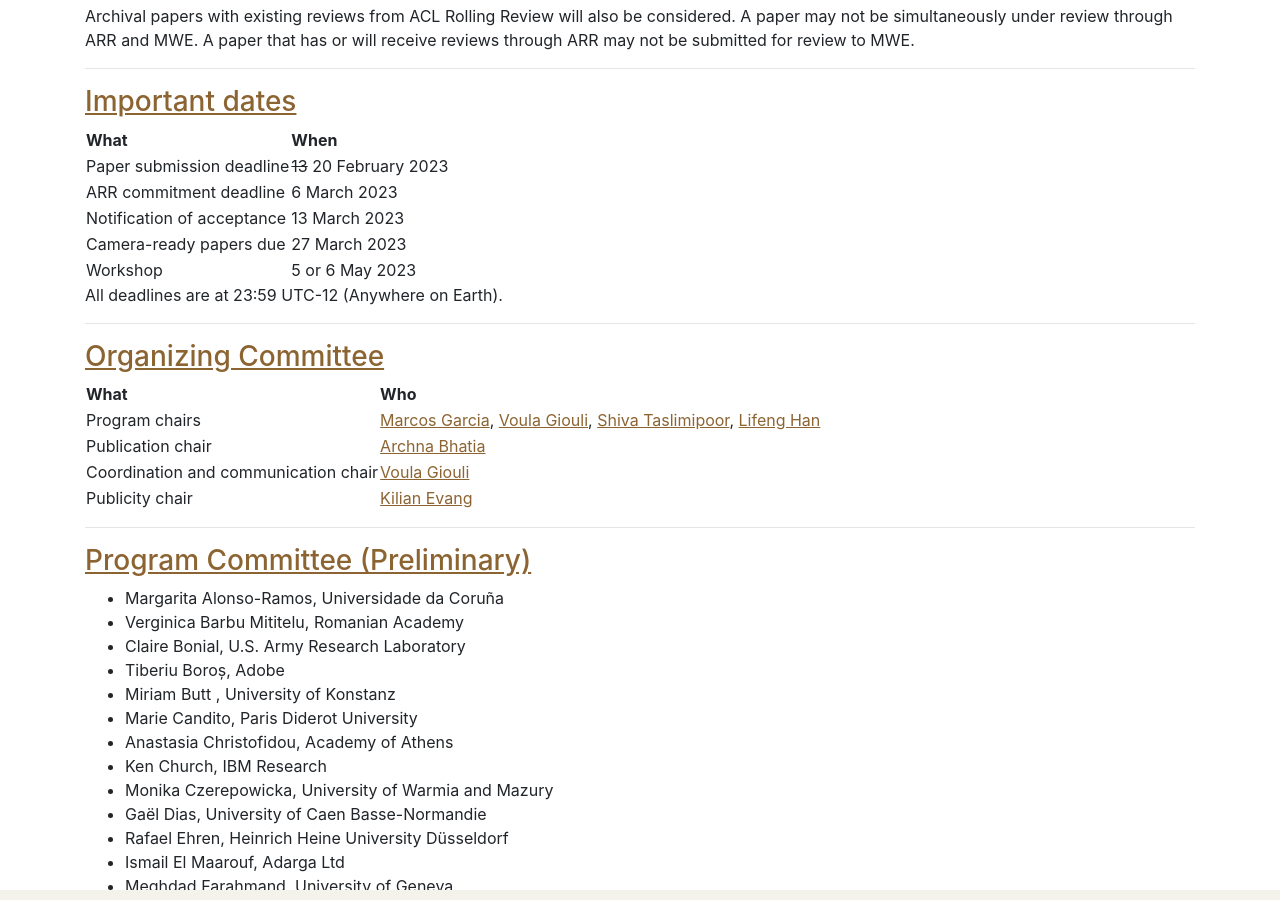
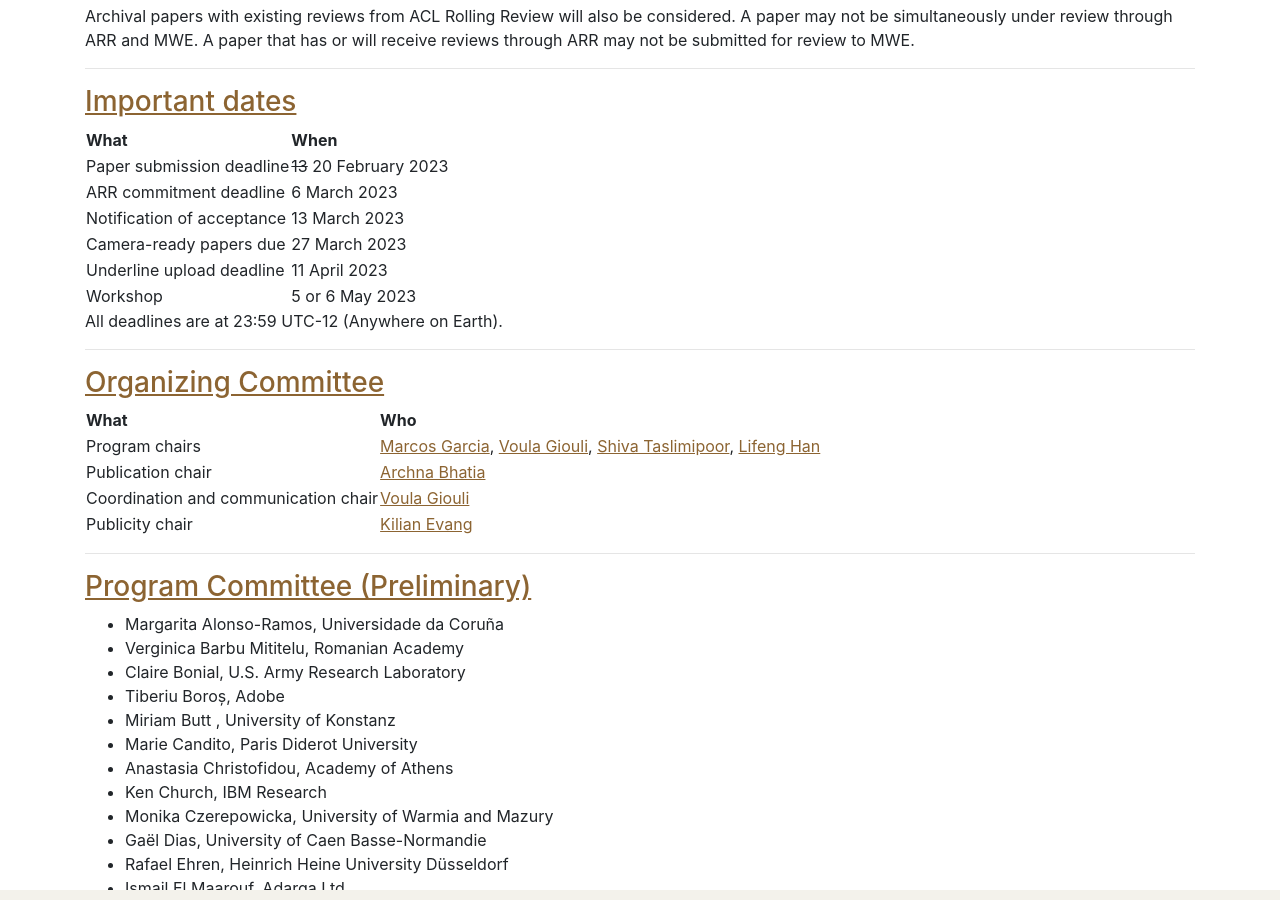
Before and after one commit to multiword/multiword.github.io, a Jekyll site: the page built from mwe2023/index.md, in a window 1280 px wide and 900 px high, scrolled down 3953 px. Built offline with Jekyll 4.4.1, drawn with Linux system fonts in a browser that asks for light colours; comment, search, counter and statistics services are not loaded.

Commit message:
Added Underline upload deadline

```diff
--- a/mwe2023/index.md
+++ b/mwe2023/index.md
@@ -170,6 +170,7 @@ Archival papers with existing reviews from ACL Rolling Review will also be consi
 | ARR commitment deadline    | 6 March 2023               |
 | Notification of acceptance | 13 March 2023              |
 | Camera-ready papers due    | 27 March 2023              |
+| Underline upload deadline  | 11 April 2023              |
 | Workshop                   | 5 or 6 May 2023            |
 
 All deadlines are at 23:59 UTC-12 (Anywhere on Earth).
```
